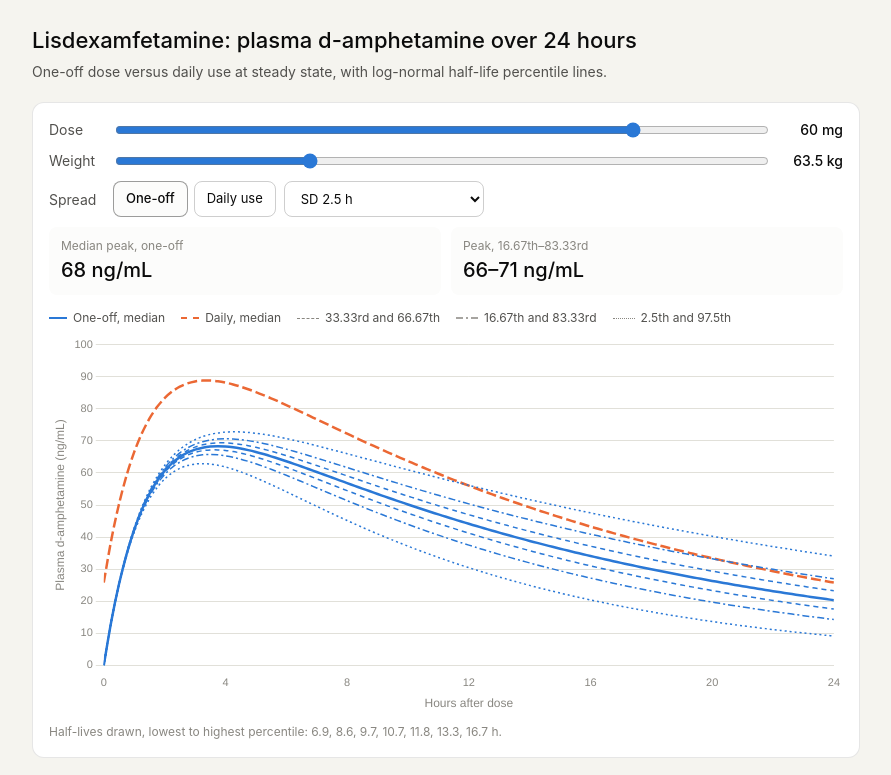
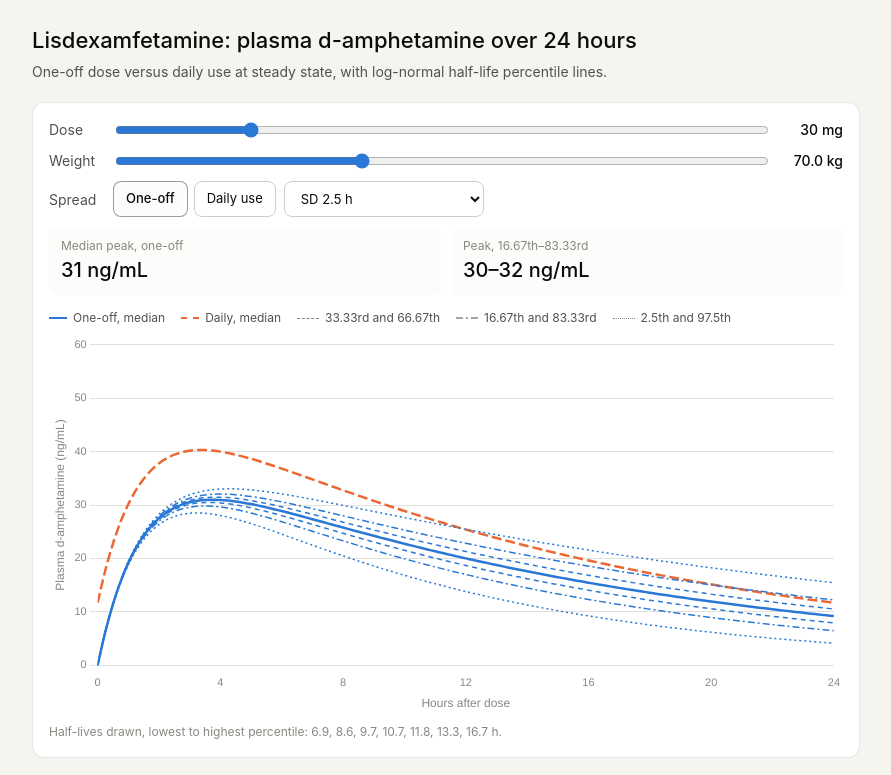
Before and after one commit to MountainVagabond/lisdexamfetamine-model, a plain HTML site: page index.html in a window 1280 px wide. Shown: the top 775 px of the page, without its empty margins (194-1085 px from the left). Drawn offline with nearby package versions, Linux system fonts and the light colour scheme.

Commit message:
Use neutral default dose and weight (30 mg, 70 kg)
Co-Authored-By: Claude Opus 5.5 <noreply@anthropic.com>
Claude-Session: https://claude.ai/code/session_01RS9xUxmBvScxDAQc4UuQmm

```diff
--- a/index.html
+++ b/index.html
@@ -42,8 +42,8 @@ select{flex:1;min-width:120px;max-width:200px}
 <p class="sub">One-off dose versus daily use at steady state, with log-normal half-life percentile lines.</p>
 
 <div class="card">
-  <div class="row"><label for="dose">Dose</label><input type="range" id="dose" min="20" max="70" step="10" value="60"><span class="val" id="doseo">60 mg</span></div>
-  <div class="row"><label for="wt">Weight</label><input type="range" id="wt" min="40" max="120" step="0.5" value="63.5"><span class="val" id="wto">63.5 kg</span></div>
+  <div class="row"><label for="dose">Dose</label><input type="range" id="dose" min="20" max="70" step="10" value="30"><span class="val" id="doseo">30 mg</span></div>
+  <div class="row"><label for="wt">Weight</label><input type="range" id="wt" min="40" max="120" step="0.5" value="70"><span class="val" id="wto">70.0 kg</span></div>
   <div class="row"><span class="lbl">Spread</span>
     <div id="reg" style="display:flex;gap:6px;"><button data-r="0" class="on">One-off</button><button data-r="1">Daily use</button></div>
     <select id="sd" aria-label="Half-life standard deviation">
```
